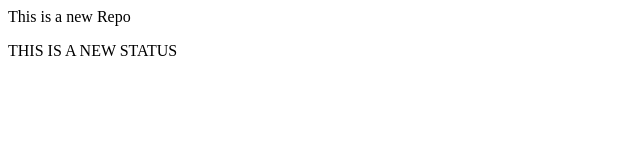
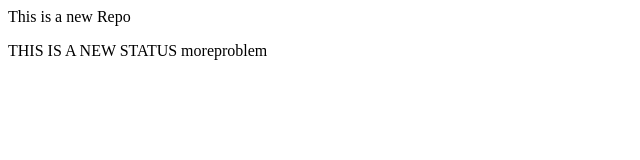
Before and after one commit to debiswaribag/localrepo, a plain HTML site: page index.html in a window 1280 px wide. Shown: the full height of the page, 0-640 px from the left. Drawn offline with Linux system fonts and the light colour scheme.

Commit message:
added new

```diff
--- a/index.html
+++ b/index.html
@@ -1,2 +1,2 @@
 <p>This is a new Repo</p>
-<p>THIS IS A NEW STATUS</p>
+<p>THIS IS A NEW STATUS moreproblem</p>
```
